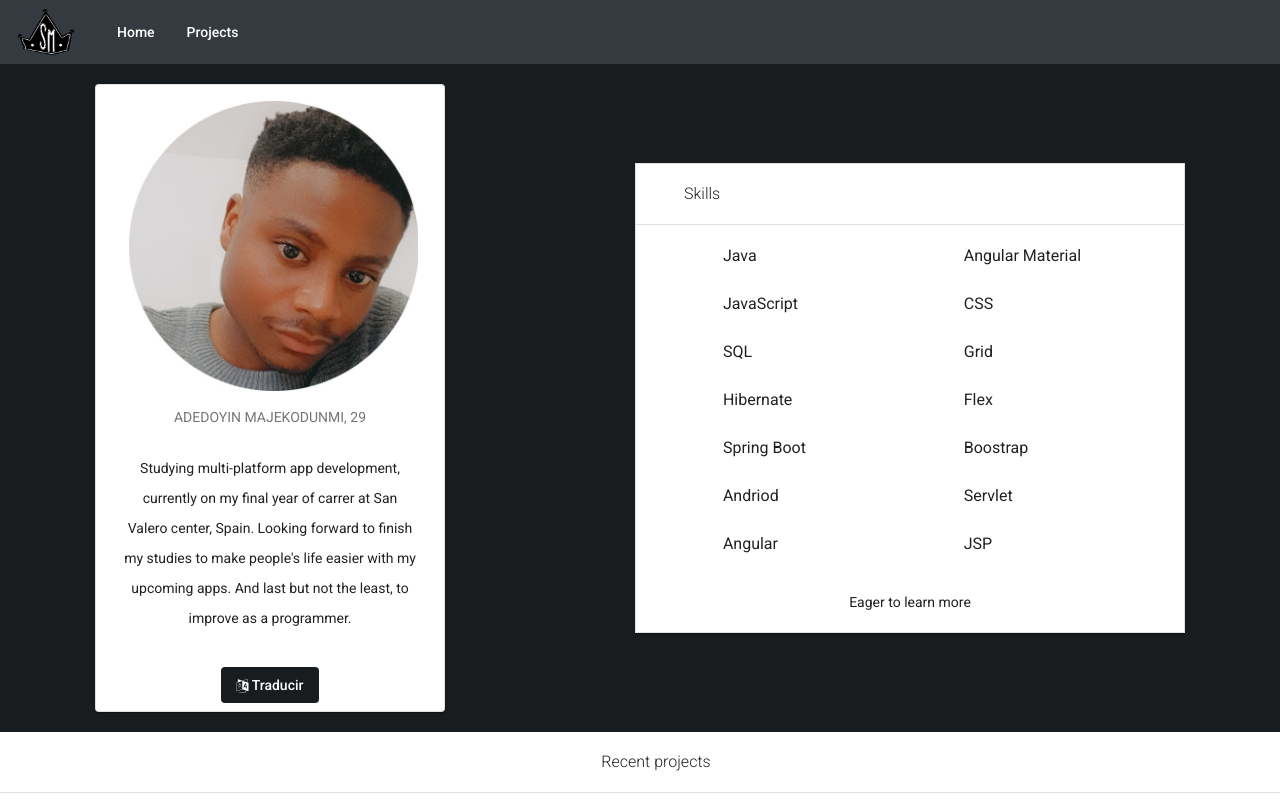
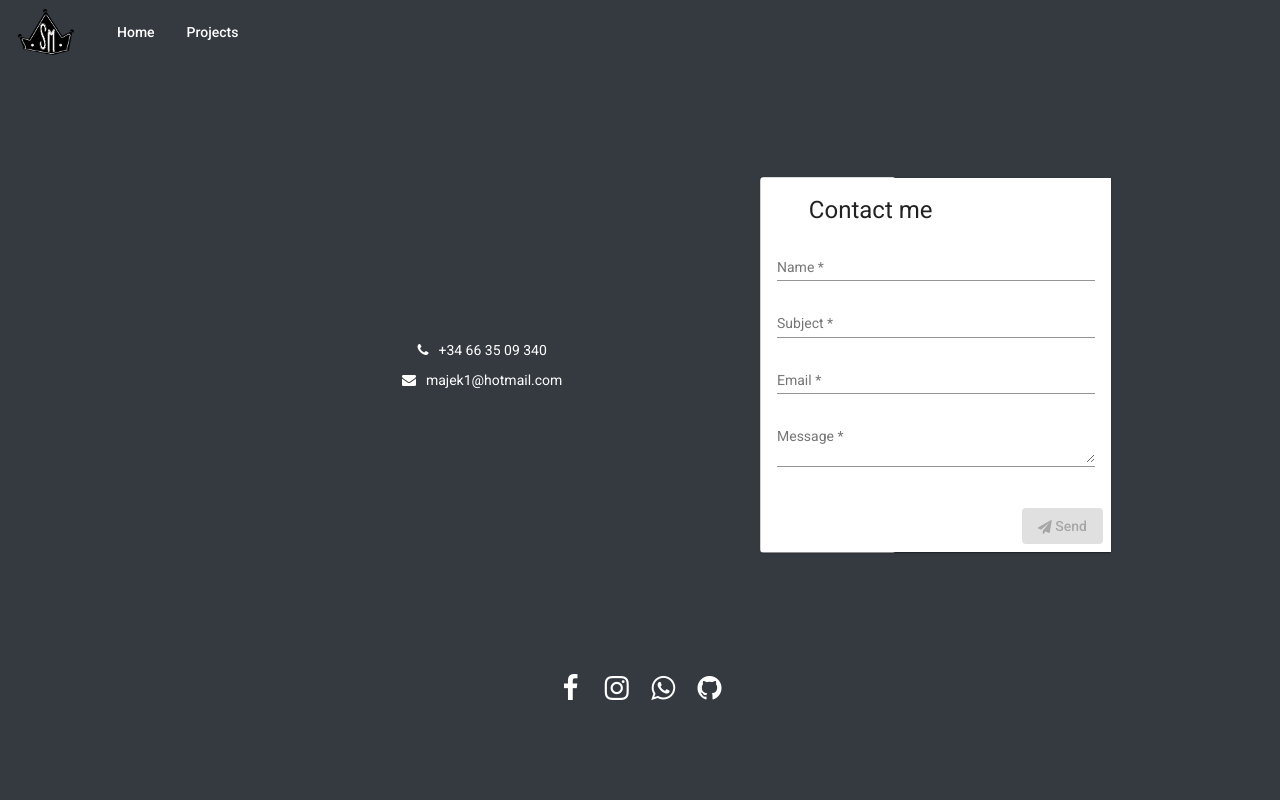
Before and after one commit to 1majek/steven-majek, an Angular app: page /#/contactMe in a window 1280 px wide. Before the commit this address led to /home. Shown: the top 800 px of the page. Built offline with nearby package versions, Linux system fonts and the light colour scheme.

Commit message:
netlify form

```diff
--- a/src/app/app-routing.module.ts
+++ b/src/app/app-routing.module.ts
@@ -5,7 +5,7 @@ import { ProjectsComponent } from './components/projects/projects.component';
 import { FooterComponent } from './components/home/footer/footer.component';
 
 const routerOptions: ExtraOptions = {
-  relativeLinkResolution: 'legacy'
+  useHash: true
 };
 
 
@@ -13,7 +13,7 @@ const routes: Routes = [
   { path: 'home', component: BodyComponent},
   { path: 'projects', component: ProjectsComponent},
   { path: 'contactMe', component: FooterComponent},
-  { path: '**', pathMatch: 'full', redirectTo: '/home' }
+  { path: '**', pathMatch: 'full', redirectTo: 'home' }
 ];
 
 @NgModule({
--- a/src/app/components/home/footer/footer.component.html
+++ b/src/app/components/home/footer/footer.component.html
@@ -27,7 +27,7 @@
 
                     <mat-card-content>
 
-                        <form fxLayout="column" [formGroup]="form">
+                        <form data-netlify="true" fxLayout="column" [formGroup]="form">
 
                             <mat-form-field color="accent" appearance="legacy">
                                 <mat-label>Name</mat-label>
@@ -60,7 +60,7 @@
 
 
                     <mat-card-actions fxLayoutAlign="end">
-                        <button (click)="sendEmail()" [disabled]="form.invalid" color="accent" mat-flat-button><i class="fa fa-paper-plane"></i> Send</button>
+                        <button type="submit" (click)="sendEmail()" [disabled]="form.invalid" color="accent" mat-flat-button><i class="fa fa-paper-plane"></i> Send</button>
                     </mat-card-actions>
 
                 </mat-card>
@@ -74,7 +74,7 @@
 
                     <mat-card-content>
 
-                        <form fxLayout="column" [formGroup]="form">
+                        <form data-netlify="true" fxLayout="column" [formGroup]="form">
 
                             <mat-form-field color="accent" appearance="legacy">
                                 <mat-label>Nombre</mat-label>
@@ -107,7 +107,7 @@
 
 
                     <mat-card-actions fxLayoutAlign="end">
-                        <button (click)="sendEmail()" [disabled]="form.invalid" color="accent" mat-flat-button> <i class="fa fa-paper-plane"></i> Enviar</button>
+                        <button type="submit" (click)="sendEmail()" [disabled]="form.invalid" color="accent" mat-flat-button> <i class="fa fa-paper-plane"></i> Enviar</button>
                     </mat-card-actions>
 
                 </mat-card>
```
